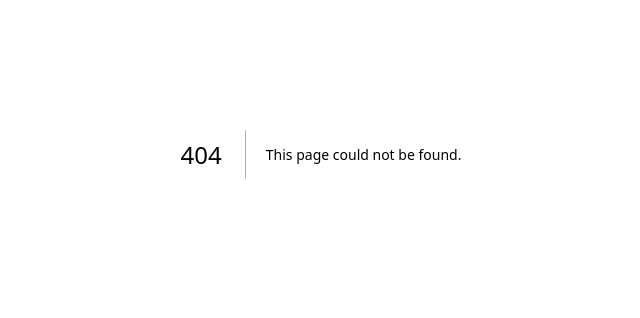
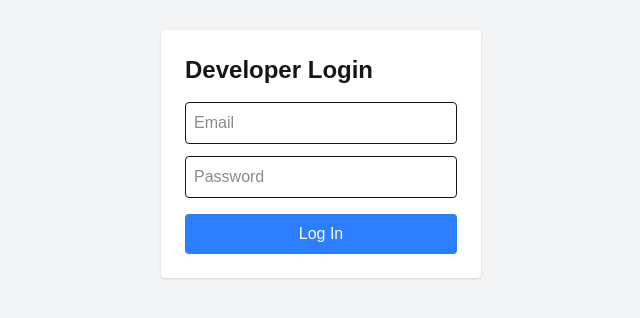
Before and after one commit to LouisC00/elo-matchmaker-frontend, a Next.js app: page /login in a window 1280 px wide. Before the commit this address had no page. Shown: the part 246-564 px from the top of the page, without its empty margins (319-959 px from the left). Built offline with nearby package versions, Linux system fonts and the light colour scheme.

Commit message:
feat: implement developer login page with JWT storage

```diff
--- /dev/null
+++ b/src/app/login/page.tsx
@@ -0,0 +1,71 @@
+"use client";
+
+import { useState } from "react";
+import { useRouter } from "next/navigation";
+import axios from "axios";
+
+export default function LoginPage() {
+  const router = useRouter();
+  const [email, setEmail] = useState("");
+  const [password, setPassword] = useState("");
+  const [error, setError] = useState("");
+
+  const handleSubmit = async (e: React.FormEvent) => {
+    e.preventDefault();
+    setError("");
+
+    try {
+      const res = await axios.post(
+        `${process.env.NEXT_PUBLIC_API_BASE_URL}/login`,
+        {
+          email,
+          password,
+        }
+      );
+
+      const token = res.data.token;
+      localStorage.setItem("token", token);
+      router.push("/dashboard");
+    } catch (err: any) {
+      setError(err.response?.data?.error || "Login failed");
+    }
+  };
+
+  return (
+    <div className="min-h-screen flex items-center justify-center bg-gray-100">
+      <form
+        onSubmit={handleSubmit}
+        className="bg-white p-6 rounded shadow w-80"
+      >
+        <h2 className="text-2xl font-bold mb-4">Developer Login</h2>
+
+        {error && <div className="text-red-500 text-sm mb-3">{error}</div>}
+
+        <input
+          type="email"
+          placeholder="Email"
+          value={email}
+          onChange={(e) => setEmail(e.target.value)}
+          className="w-full mb-3 p-2 border rounded"
+          required
+        />
+
+        <input
+          type="password"
+          placeholder="Password"
+          value={password}
+          onChange={(e) => setPassword(e.target.value)}
+          className="w-full mb-4 p-2 border rounded"
+          required
+        />
+
+        <button
+          type="submit"
+          className="w-full bg-blue-500 text-white py-2 rounded hover:bg-blue-600 transition"
+        >
+          Log In
+        </button>
+      </form>
+    </div>
+  );
+}
```
Also changed, not shown: package.json (+7 -6 lines), 1 other file (tests, documents, lock files or other folders).
